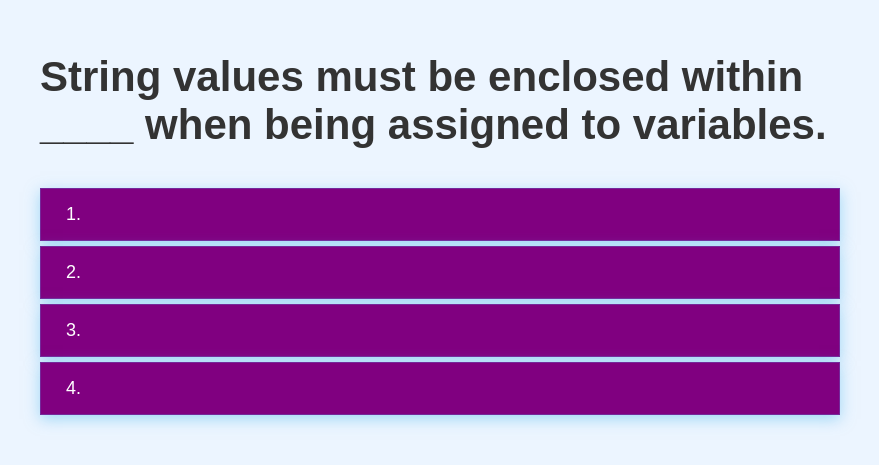
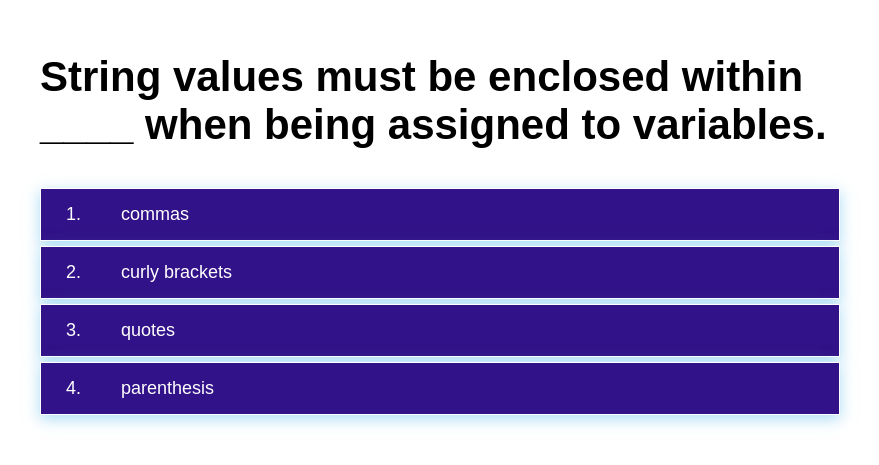
Before and after one commit to CSeddon01/JavaScript_Quiz, a plain HTML site: page highscores.html in a window 1280 px wide. Shown: the part 163-628 px from the top of the page, without its empty margins (200-1079 px from the left). Drawn offline with Linux system fonts and the light colour scheme.

Commit message:
Added js for selecting answers

```diff
--- a/assets/css/highscores.css
+++ b/assets/css/highscores.css
@@ -3,8 +3,8 @@
   margin-bottom: 0.5rem;
   width: 100%;
   font-size: 1.8rem;
-  border: 0.1rem solid rgb(86, 165, 235, 0.25);
-  background-color: purple;
+  border: 0.1rem solid white;
+  background-color: rgb(50, 18, 136);
   color: #fff;
 }
 
@@ -16,10 +16,11 @@
 }
 .choice-prefix {
     padding: 1.5rem 2.5rem;
-    background-color: purple;
+    background-color: rgb(50, 18, 136);
     color: #fff;
 }
 
 .choice-text {
     padding: 1.5rem;
+    width: 100%;
 }
--- a/assets/css/style.css
+++ b/assets/css/style.css
@@ -1,5 +1,4 @@
 :root {
-    background-color: #ecf5ff;
     font-size: 62.5%;
 }
 
@@ -8,16 +7,15 @@
     font-family:Arial, Helvetica, sans-serif;
     margin: 0;
     padding: 0;
-    color: #333;
 }
 
-h1, h2, h3, h4 {
+h1, h3, h4 {
     margin-bottom: 1rem;
 }
 
 h1 {
     font-size: 5.4rem;
-    color: #333;
+    color: black;
     margin-bottom: 5rem;
 }
 
@@ -80,16 +78,16 @@ h3 {
     padding: 1rem 0;
     width: 20rem;
     text-align: center;
-    border: 0.1rem solid purple;
+    border: 0.1rem solid rgb(50, 18, 136);
     margin-bottom: 1rem;
     text-decoration: none;
     color: white;
-    background-color: purple;
+    background-color: rgb(50, 18, 136);
 }
 
 .btn:hover {
     cursor: pointer;
-    box-shadow: 0 0.4rem 1.4rem 0 rgba(85, 185, 235, 0.5);
+    box-shadow: 0 0.4rem 1.4rem 0 plum;
     transform: translateY(-0.1rem);
     transition: transform 150ms;
 }
--- a/assets/js/script.js
+++ b/assets/js/script.js
@@ -3,7 +3,7 @@
  console.log(choices);
 
  var currentQuestion = {};
- var acceptingAnswers = true;
+ var acceptingAnswers = false;
  var score = 0;
  var questionCounter = 0;
  var availableQuestions = [];
@@ -63,13 +63,31 @@
  };
 
  getNewQuestion = function() {
+    //  if(availableQuestions.length === 0 || questionCounter < maxQuestions) {
+    //      return window.location.assign(`/end.html`);
+    //  }
     questionCounter++;
     const questionIndex = Math.floor(Math.random() * availableQuestions.length);
     currentQuestion = availableQuestions[questionIndex];
     question.innerText = currentQuestion.question;
 
+    choices.forEach(choice => {
+        var number = choice.dataset[`number`];
+        choice.innerText = currentQuestion[`choice` + number];
+    });
+   availableQuestions.splice(questionIndex, 1);
+   acceptingAnswers = true;
+};
 
+choices.forEach(choice => {
+    choice.addEventListener("click", e => {
+    if(!acceptingAnswers) return;
 
-    };
+    acceptingAnswers = false;
+    var selectedChoice = e.target;
+    var selectedAnswer = selectedChoice.dataset[`number`];
+    getNewQuestion();
+    });
+});
 
  startgame();
--- a/highscores.html
+++ b/highscores.html
@@ -14,19 +14,19 @@
             <h2 id="question">What is the answer to this question?</h2>
             <div class="choice-container">
                 <p class="choice-prefix">1.</p>
-                <p class="choice-tex" data-number="1"></p>
+                <p class="choice-text" data-number="1"></p>
             </div>
             <div class="choice-container">
                 <p class="choice-prefix">2.</p>
-                <p class="choice-tex" data-number="2"></p>
+                <p class="choice-text" data-number="2"></p>
             </div>
             <div class="choice-container">
                 <p class="choice-prefix">3.</p>
-                <p class="choice-tex" data-number="3"></p>
+                <p class="choice-text" data-number="3"></p>
             </div>
             <div class="choice-container">
                 <p class="choice-prefix">4.</p>
-                <p class="choice-tex" data-number="4"></p>
+                <p class="choice-text" data-number="4"></p>
             </div>
         </div>
     </div>
```
